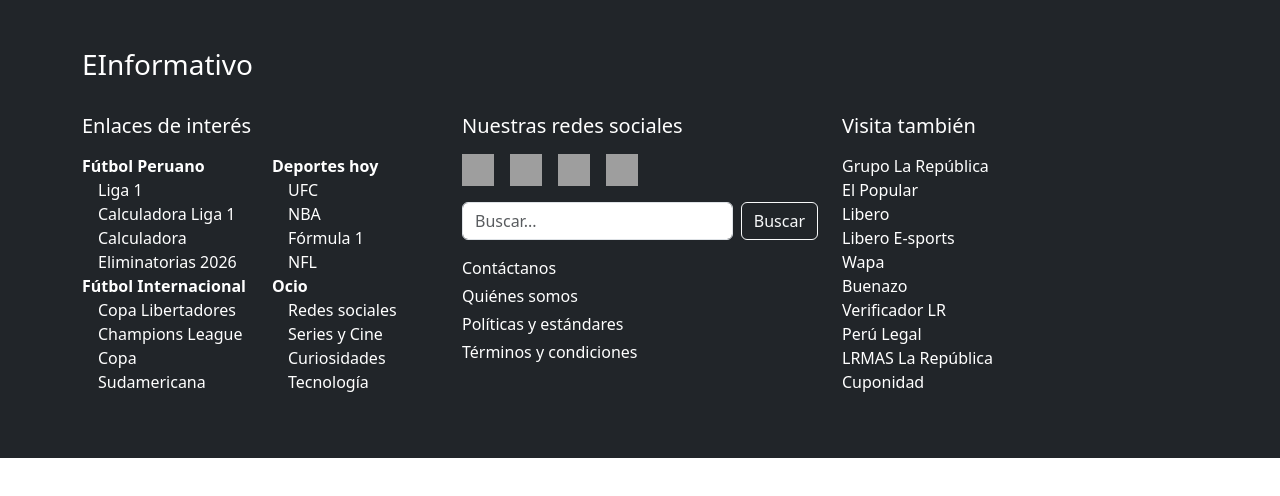
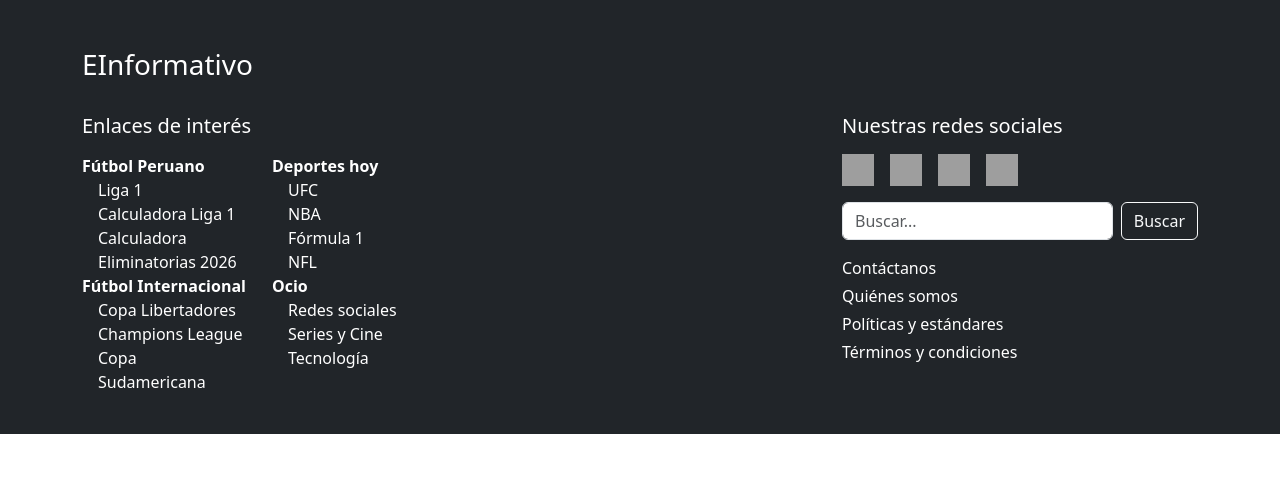
Before and after one commit to npauuul/einformativo, a plain HTML site: page partials/footer.html in a window 1280 px wide. Drawn offline with nearby package versions, Linux system fonts and the light colour scheme; grey boxes are pictures that could not be loaded.

Commit message:
Update footer.html
finished footer ready to use on the main branch.

```diff
--- a/partials/footer.html
+++ b/partials/footer.html
@@ -10,7 +10,7 @@
         </div>
 
         <!-- Enlaces de interés -->
-        <div class="col-md-6 col-lg-4 mb-4">
+        <div class="col-md-6 col-lg-4 mb-4 mb-md-0">
           <h5 class="mb-3">Enlaces de interés</h5>
           <div class="row">
             <div class="col-6">
@@ -45,7 +45,6 @@
                   <ul class="list-unstyled ps-3">
                     <li><a class="text-white text-decoration-none" href="https://libero.pe/ocio/redes-sociales">Redes sociales</a></li>
                     <li><a class="text-white text-decoration-none" href="https://libero.pe/ocio/series-cine">Series y Cine</a></li>
-                    <li><a class="text-white text-decoration-none" href="https://libero.pe/ocio/curiosidades">Curiosidades</a></li>
                     <li><a class="text-white text-decoration-none" href="https://libero.pe/tecnologia">Tecnología</a></li>
                   </ul>
                 </li>
@@ -55,7 +54,7 @@
         </div>
 
         <!-- Redes sociales y contacto -->
-        <div class="col-md-6 col-lg-4 mb-4">
+        <div class="col-md-6 col-lg-4 mb-4 mb-md-0 ms-auto">
           <h5 class="mb-3">Nuestras redes sociales</h5>
           <div class="d-flex gap-3 mb-3">
             <a href="#" target="_blank" rel="nofollow">
@@ -85,22 +84,6 @@
           </div>
         </div>
 
-        <!-- Marcas -->
-        <div class="col-lg-4 mb-4">
-          <h5 class="mb-3">Visita también</h5>
-          <ul class="list-unstyled">
-            <li><a class="text-white text-decoration-none" href="#">Grupo La República</a></li>
-            <li><a class="text-white text-decoration-none" href="#">El Popular</a></li>
-            <li><a class="text-white text-decoration-none" href="#">Libero</a></li>
-            <li><a class="text-white text-decoration-none" href="#">Libero E-sports</a></li>
-            <li><a class="text-white text-decoration-none" href="#">Wapa</a></li>
-            <li><a class="text-white text-decoration-none" href="#">Buenazo</a></li>
-            <li><a class="text-white text-decoration-none" href="#">Verificador LR</a></li>
-            <li><a class="text-white text-decoration-none" href="#">Perú Legal</a></li>
-            <li><a class="text-white text-decoration-none" href="#">LRMAS La República</a></li>
-            <li><a class="text-white text-decoration-none" href="#">Cuponidad</a></li>
-          </ul>
-        </div>
       </div>
     </div>
   </footer>
```
